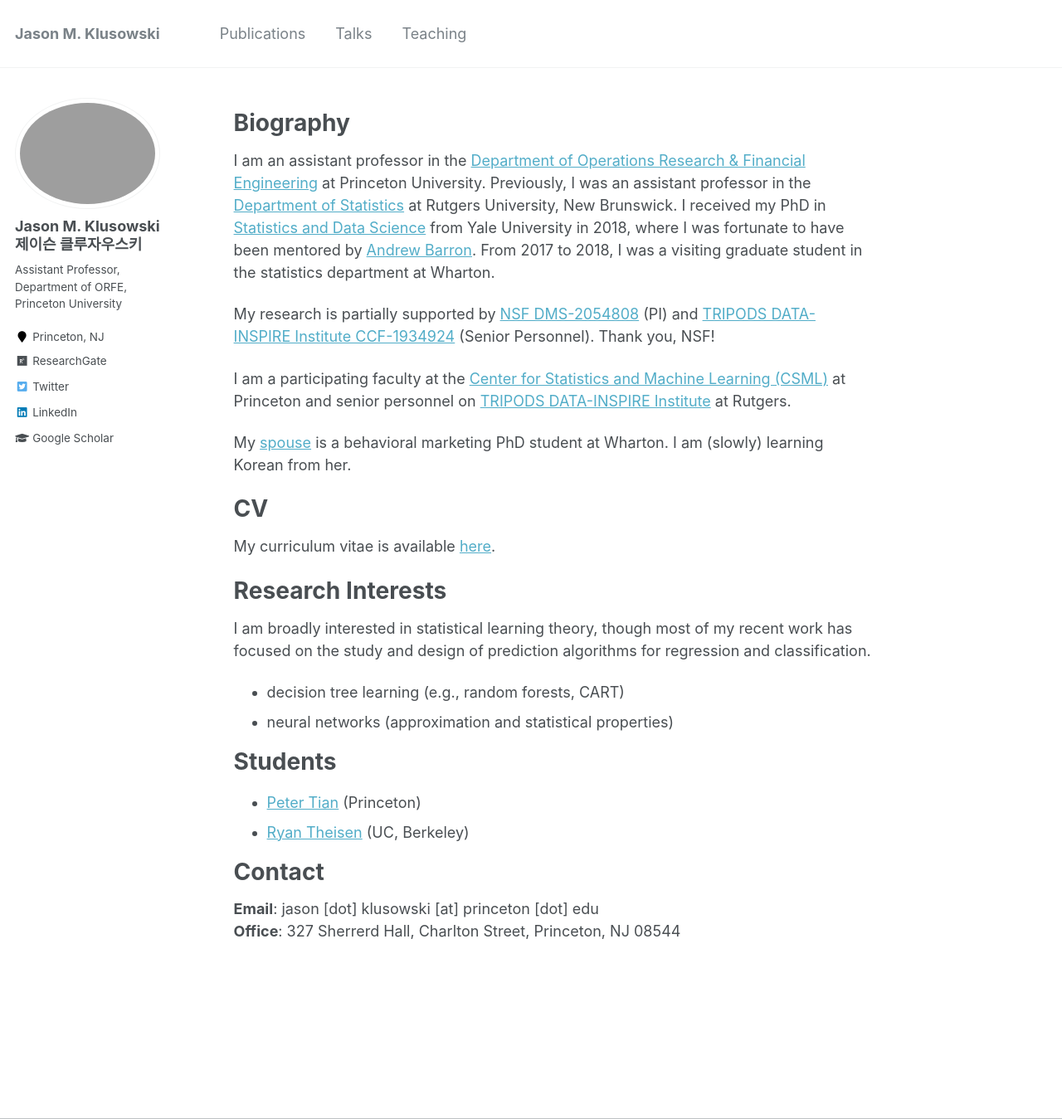
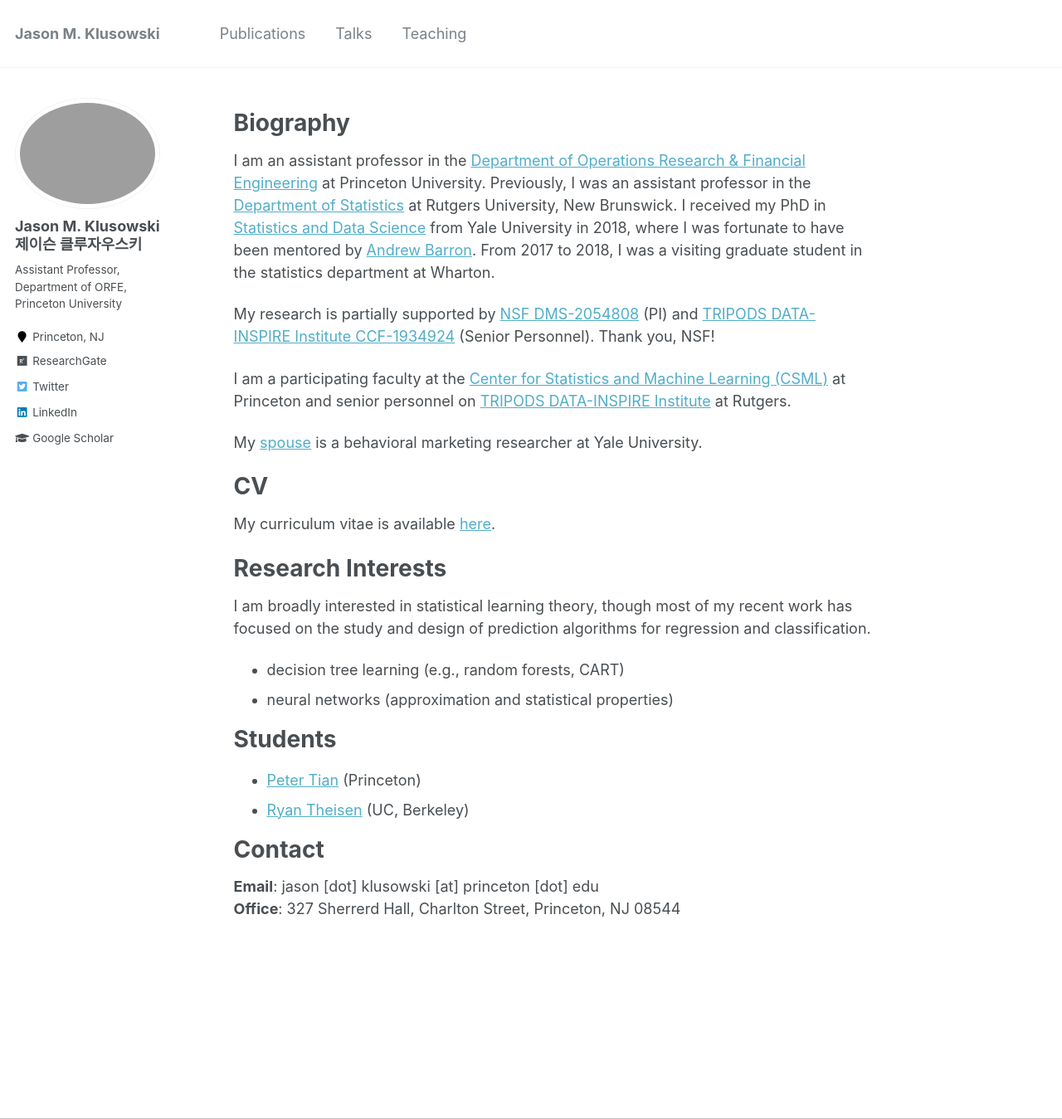
Before and after one commit to jasonklusowski/jasonklusowski.github.io, a Jekyll site: the page built from _pages/about.md, in a window 1280 px wide and 1349 px high. Shown: the whole window at 83% size. Built offline with Jekyll 4.4.1, drawn with Linux system fonts in a browser that asks for light colours.

Commit message:
Update about.md

```diff
--- a/_pages/about.md
+++ b/_pages/about.md
@@ -18,7 +18,7 @@ My research is partially supported by [NSF DMS-2054808](https://www.nsf.gov/awar
 I am a participating faculty at the [Center for Statistics and Machine Learning (CSML)](https://csml.princeton.edu/) at Princeton and senior personnel on [TRIPODS DATA-INSPIRE Institute](http://robotics.cs.rutgers.edu/data-inspire/) at Rutgers.
 <!-- which is a new, trans-disciplinary institute on data science for intelligent systems and people interaction. -->
 
-My [spouse](https://marketing.wharton.upenn.edu/profile/jwkk/) is a behavioral marketing PhD student at Wharton. I am (slowly) learning Korean from her.
+My [spouse](https://www.joowonklusowski.com/) is a behavioral marketing researcher at Yale University.
 
 CV
 ======
```
